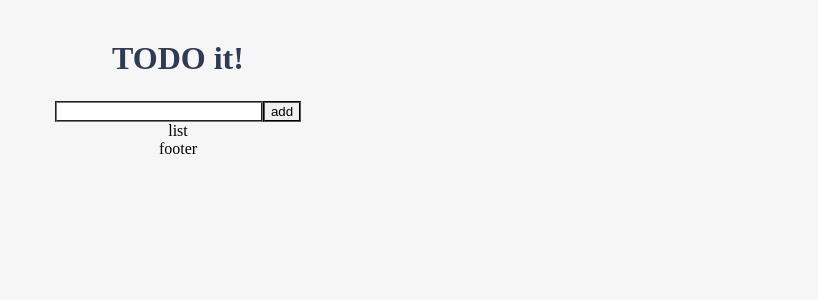
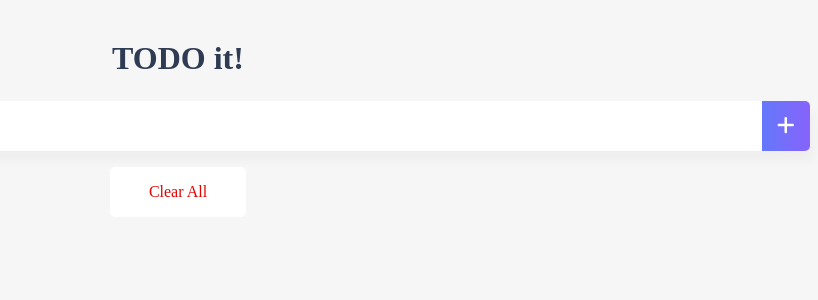
Before and after one commit to funkyblues/vue-todo, a Vue app: page / in a window 1280 px wide. Shown: the top 300 px of the page, without its empty margins (462-1280 px from the left). Built offline with nearby package versions, Linux system fonts and the light colour scheme.

Commit message:
TodoList 컴포넌트 구현(완료)

```diff
--- a/package.json
+++ b/package.json
@@ -8,6 +8,11 @@
     "lint": "vue-cli-service lint"
   },
   "dependencies": {
+    "@fortawesome/fontawesome-svg-core": "^6.1.1",
+    "@fortawesome/free-brands-svg-icons": "^6.1.1",
+    "@fortawesome/free-regular-svg-icons": "^6.1.1",
+    "@fortawesome/free-solid-svg-icons": "^6.1.1",
+    "@fortawesome/vue-fontawesome": "^2.0.8",
     "core-js": "^3.8.3",
     "vue": "^2.6.14"
   },
--- a/public/index.html
+++ b/public/index.html
@@ -16,6 +16,10 @@
       href="https://fonts.googleapis.com/css2?family=Ubuntu&display=swap"
       rel="stylesheet"
     />
+    <link
+      rel="stylesheet"
+      href="https://fonts.googleapis.com/css2?family=Material+Symbols+Outlined:opsz,wght,FILL,GRAD@20..48,100..700,0..1,-50..200"
+    />
   </head>
   <body>
     <div id="app"></div>
--- a/src/components/TodoFooter.vue
+++ b/src/components/TodoFooter.vue
@@ -1,9 +1,31 @@
 <template>
-  <div>footer</div>
+  <div class="clearAllContainer">
+    <span class="clearAllBtn" v-on:click="clearTodo">Clear All</span>
+  </div>
 </template>
 
 <script>
-export default {};
+export default {
+  methods: {
+    clearTodo: function () {
+      localStorage.clear();
+    },
+  },
+};
 </script>
 
-<style></style>
+<style scoped>
+.clearAllContainer {
+  width: 8.5rem;
+  height: 50px;
+  line-height: 50px;
+  background-color: white;
+  border-radius: 5px;
+  margin: 0 auto;
+}
+
+.clearAllBtn {
+  color: #e20303;
+  display: block;
+}
+</style>
--- a/src/components/TodoInput.vue
+++ b/src/components/TodoInput.vue
@@ -1,8 +1,14 @@
 <template>
-  <div>
-    <!-- v-model은 two-way binding -->
-    <input type="text" v-model="newTodoItem" />
-    <button v-on:click="addTodo">add</button>
+  <div class="inputBox shadow">
+    <input type="text" v-model="newTodoItem" v-on:keyup.enter="addTodo" />
+
+    <span class="addContainer" v-on:click="addTodo">
+      <font-awesome-icon
+        class="white"
+        size="lg"
+        icon="fa-solid fa-plus center"
+      />
+    </span>
   </div>
 </template>
 
@@ -15,13 +21,51 @@
   },
   methods: {
     addTodo: function () {
-      // console.log(this.newTodoItem);
-      // 저장하는 로직 후, input 내용을 지우면 된다.
-      localStorage.setItem(this.newTodoItem, this.newTodoItem);
+      if (this.newTodoItem !== '') {
+        var obj = { completed: false, item: this.newTodoItem };
+        // js 객체가 아니라 String이 들어가도록 stringify가 필요
+        localStorage.setItem(this.newTodoItem, JSON.stringify(obj));
+        this.clearInput();
+      }
+    },
+    clearInput: function () {
       this.newTodoItem = '';
     },
   },
 };
 </script>
 
-<style></style>
+<style scoped>
+.white {
+  color: #fff;
+}
+
+input:focus {
+  outline: none;
+}
+
+.inputBox {
+  background: white;
+  height: 50px;
+  line-height: 50px;
+  border-radius: 5px;
+}
+
+.inputBox input {
+  border-style: none;
+  font-size: 0.9rem;
+}
+.addContainer {
+  float: right;
+  background: linear-gradient(to right, #6478fb, #8763fb);
+  display: block;
+  width: 3rem;
+  border-radius: 0 5px 5px 0;
+  padding: auto;
+}
+
+.addBtn {
+  color: white;
+  vertical-align: middle;
+}
+</style>
--- a/src/components/TodoList.vue
+++ b/src/components/TodoList.vue
@@ -1,9 +1,114 @@
 <template>
-  <div>list</div>
+  <div>
+    <ul>
+      <!-- v-bind:key를 넣어서 리스트의 값이 중복되지 않게 됨(?) -->
+      <li
+        v-for="(todoItem, index) in todoItems"
+        v-bind:key="todoItem.item"
+        class="shadow"
+      >
+        <!-- v-bind:class로 동적인 값을 부여할 수 있다. false면 없어짐. true면 출력. -->
+        <font-awesome-icon
+          class="check"
+          size="lg"
+          icon="fa-solid fa-check"
+          v-bind:class="{ checkBtnCompleted: todoItem.completed }"
+          v-on:click="toggleComplete(todoItem, index)"
+        />
+        <!-- v-bind:class로 동적인 값을 부여할 수 있다. false면 없어짐. true면 출력. -->
+        <span v-bind:class="{ textCompleted: todoItem.completed }">{{
+          todoItem.item
+        }}</span>
+        <span class="removeBtn" v-on:click="removeTodo(todoItem, index)">
+          <font-awesome-icon icon="fa-solid fa-trash-can" />
+        </span>
+      </li>
+    </ul>
+  </div>
 </template>
 
 <script>
-export default {};
+export default {
+  data: function () {
+    return {
+      todoItems: [],
+    };
+  },
+  methods: {
+    removeTodo: function (todoItem, index) {
+      console.log(todoItem, index);
+      localStorage.removeItem(todoItem);
+      // 배열의 특정 인덱스에서 하나 제거 후 새로운 배열 반환해줌
+      this.todoItems.splice(index, 1);
+    },
+    toggleComplete: function (todoItem) {
+      // console.log(todoItem, index);
+      todoItem.completed = !todoItem.completed;
+      // localStorage에는 update API가 없으므로... 제거하고 다시 저장(갱신).
+      localStorage.removeItem(todoItem.item);
+      localStorage.setItem(todoItem.item, JSON.stringify(todoItem));
+    },
+  },
+
+  // Vue 인스턴스가 시작하자 마자 바로 실행되는 라이프사이클 훅
+  created: function () {
+    // console.log('created');
+    if (localStorage.length > 0) {
+      for (var i = 0; i < localStorage.length; i++) {
+        if (localStorage.key(i) !== 'loglevel:webpack-dev-server') {
+          this.todoItems.push(
+            JSON.parse(localStorage.getItem(localStorage.key(i)))
+          );
+        }
+        // console.log(localStorage.key(i));
+      }
+    }
+  },
+};
 </script>
 
-<style></style>
+<style scoped>
+ul {
+  /*점 없애는거 list-style-type: none; */
+  list-style-type: none;
+  padding-left: 0px;
+  margin-top: 0;
+  text-align: left;
+}
+
+li {
+  display: flex;
+  align-items: center;
+  min-height: 50px;
+  height: 50px;
+  line-height: 50px;
+  margin: 0.5rem 0;
+  padding: 0 0.9rem;
+  background: white;
+  border-radius: 5px;
+}
+
+.check {
+  color: #5d9ed2;
+  margin-right: 0.5rem;
+}
+
+.checkBtn {
+  line-height: 45px;
+  color: #62acde;
+  margin-right: 5px;
+}
+
+.removeBtn {
+  margin-left: auto;
+  color: #de4343;
+}
+.checkBtnCompleted {
+  color: #b3adad;
+}
+
+.textCompleted {
+  text-decoration: line-through;
+  color: #b3adad;
+}
+</style>
--- a/src/main.js
+++ b/src/main.js
@@ -1,8 +1,23 @@
-import Vue from 'vue'
-import App from './App.vue'
+import Vue from 'vue';
+import App from './App.vue';
 
-Vue.config.productionTip = false
+// 설치했던 fontawesome-svg-core와 vue-fontawesome
+import { library } from '@fortawesome/fontawesome-svg-core';
+import { FontAwesomeIcon } from '@fortawesome/vue-fontawesome';
+
+// 이렇게하면 모든 아이콘들을 불러올 수 있다.
+import { fas } from '@fortawesome/free-solid-svg-icons';
+import { far } from '@fortawesome/free-regular-svg-icons';
+import { fab } from '@fortawesome/free-brands-svg-icons';
+
+Vue.config.productionTip = false;
+
+// 불러온 아이콘을 라이브러리에 담습니다.
+library.add(fas, far, fab);
+
+// fontawesome아이콘을 Vue탬플릿에 사용할 수 있게 등록해 줍니다.
+Vue.component('font-awesome-icon', FontAwesomeIcon);
 
 new Vue({
-  render: h => h(App),
-}).$mount('#app')
+  render: (h) => h(App),
+}).$mount('#app');
```
Also changed, not shown: 1 other file (tests, documents, lock files or other folders).
